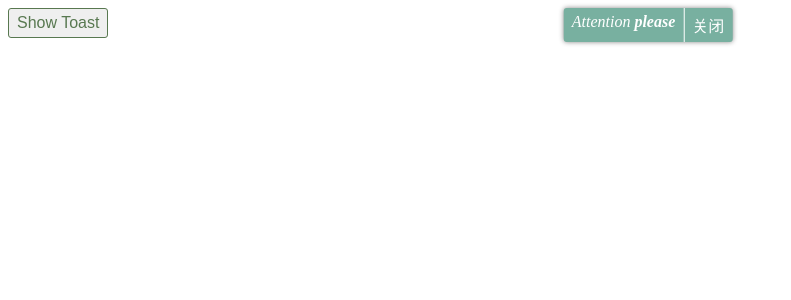
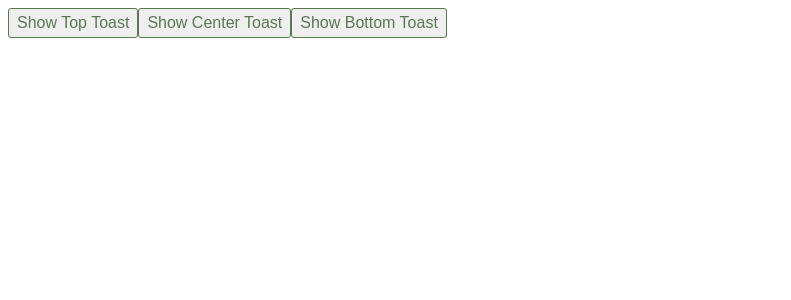
Before and after one commit to mokunshao/vigour, a Vue app: page / in a window 1280 px wide. Shown: the top 300 px of the page, without its empty margins (0-791 px from the left). Built offline with nearby package versions, Linux system fonts and the light colour scheme.

Commit message:
toast 添加动画效果和样式优化

```diff
--- a/src/App.vue
+++ b/src/App.vue
@@ -137,7 +137,9 @@
       </vigour-layout>
     </div>
     <div>
-      <vigour-button @click="showToast">Show Toast</vigour-button>
+      <vigour-button @click="showToast">Show Top Toast</vigour-button>
+      <vigour-button @click="showToast2">Show Center Toast</vigour-button>
+      <vigour-button @click="showToast3">Show Bottom Toast</vigour-button>
       <!-- <vigour-toast :autoClose="false">we</vigour-toast> -->
     </div>
   </div>
@@ -193,9 +195,32 @@ export default {
         position: 'top',
       });
     },
-  },
-  mounted() {
-    this.showToast();
+    showToast2() {
+      this.$toast(<i>Attention <strong>please</strong></i>, {
+        closeButton: {
+          text: '关闭',
+          callback(vm) {
+            console.log(vm);
+            console.log('已经关闭');
+          },
+        },
+        autoClose: false,
+        position: 'center',
+      });
+    },
+    showToast3() {
+      this.$toast(<i>Attention <strong>please</strong></i>, {
+        closeButton: {
+          text: '关闭',
+          callback(vm) {
+            console.log(vm);
+            console.log('已经关闭');
+          },
+        },
+        autoClose: false,
+        position: 'bottom',
+      });
+    },
   },
 };
 </script>
--- a/src/components/toast.vue
+++ b/src/components/toast.vue
@@ -1,12 +1,7 @@
 <template>
   <div class="vigour-toast" :class="toastClasses">
     <div class="vigour-toast-text">
-      <slot
-        >Lorem ipsum dolor sit amet, consectetur adipisicing elit. Eum atque,
-        inventore itaque aspernatur quod, ullam ex reprehenderit minima fugiat
-        voluptates eius consectetur perferendis similique magni provident.
-        Distinctio saepe at aperiam?</slot
-      >
+      <slot></slot>
     </div>
     <div
       v-if="closeButton.text"
@@ -75,13 +70,44 @@ export default {
 <style lang="scss" scoped>
 @import "../common.scss";
 
+$animation-duration: 500ms;
+
+@keyframes fade-in {
+  0% {
+    opacity: 0;
+  }
+
+  100% {
+    opacity: 1;
+  }
+}
+
+@keyframes slide-up {
+  0% {
+    transform: translate(-50%, 100%);
+  }
+
+  100% {
+    transform: translate(-50%, 0%);
+  }
+}
+
+@keyframes slide-down {
+  0% {
+    transform: translate(-50%, -100%);
+  }
+
+  100% {
+    transform: translate(-50%, 0%);
+  }
+}
+
 .vigour-toast {
   position: fixed;
   left: 50%;
-  transform: translateX(-50%);
+  transform: translate(-50%, 0%);
   font-size: 1em;
   border-radius: $borderRadius;
-  margin: 0.5em;
   background-color: $color3;
   color: white;
   display: flex;
@@ -90,15 +116,22 @@ export default {
   top: 0;
 
   &-top {
+    border-top-left-radius: 0;
+    border-top-right-radius: 0;
+    animation: slide-down $animation-duration;
     top: 0;
   }
 
   &-center {
+    animation: fade-in $animation-duration;
     top: 50%;
     transform: translate(-50%, -50%);
   }
 
   &-bottom {
+    border-bottom-left-radius: 0;
+    border-bottom-right-radius: 0;
+    animation: slide-up $animation-duration;
     top: auto;
     bottom: 0;
   }
```
